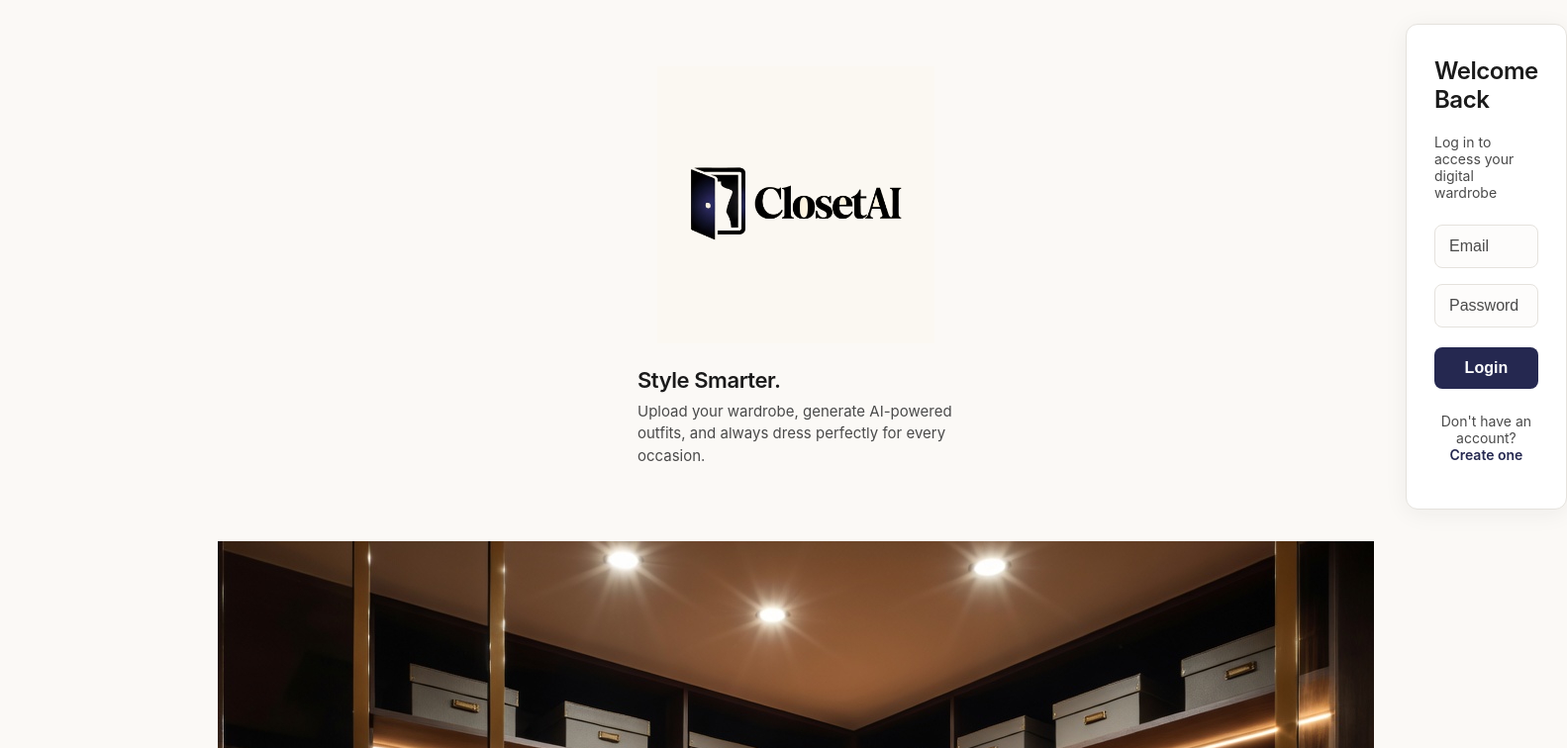
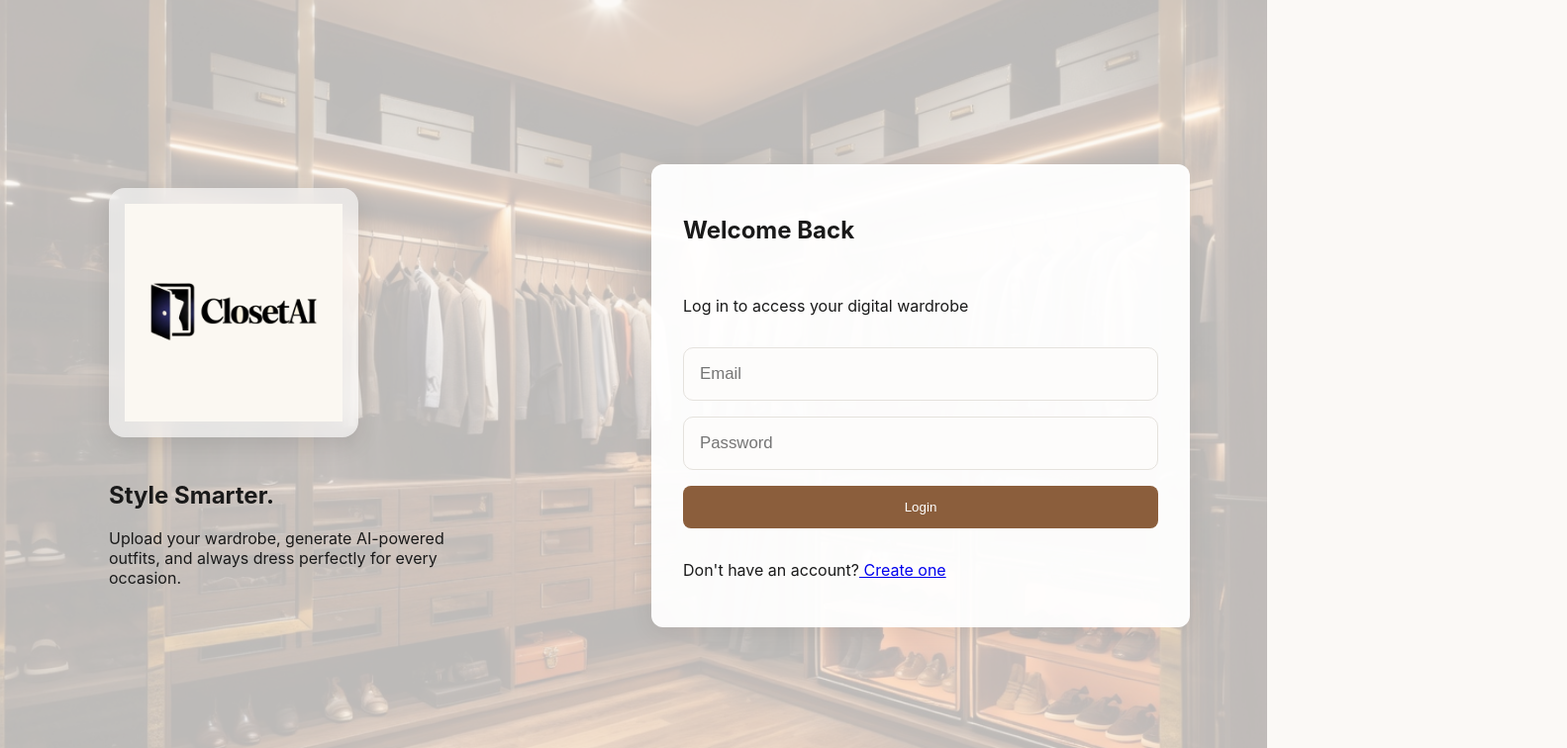
Before and after one commit to ENSF-400-Group-12/ENSF400_Group12_A4, a React (Create React App) app in the folder frontend/: page / in a window 1280 px wide. Shown: the top 756 px of the page at 99% size, 1583 px wide, since content can reach past the window. Built offline with nearby package versions, Linux system fonts and the light colour scheme; no server answers.

Commit message:
Fix login UI layout and styling

```diff
--- a/frontend/src/pages/Login.jsx
+++ b/frontend/src/pages/Login.jsx
@@ -22,6 +22,7 @@ function Login() {
   async function handleSubmit(e) {
     e.preventDefault();
     setError("");
+
     if (!email.trim()) {
       setError("Email is required.");
       return;
@@ -30,6 +31,7 @@ function Login() {
       setError("Password is required.");
       return;
     }
+
     setLoading(true);
     try {
       await login(email.trim(), password);
@@ -44,7 +46,7 @@ function Login() {
   if (authLoading) {
     return (
       <div className="auth-theme auth-loading">
-        <div className="auth-loading-spinner" aria-hidden="true" />
+        <div className="auth-loading-spinner" />
         <p>Loading…</p>
       </div>
     );
@@ -52,6 +54,13 @@ function Login() {
 
   return (
     <div className="auth-theme login-page">
+
+      {/* Background */}
+      <div className="login-background">
+        <img src="/closetpic.png" alt="Closet wardrobe" />
+      </div>
+
+      {/* Left Side */}
       <div className="login-left">
         <div className="hero-text">
           <img
@@ -67,33 +76,37 @@ function Login() {
         </div>
       </div>
 
+      {/* Right Side */}
       <div className="login-right">
         <div className="login-card">
           <h2>Welcome Back</h2>
-          <p className="login-subtext">Log in to access your digital wardrobe</p>
+          <p className="login-subtext">
+            Log in to access your digital wardrobe
+          </p>
 
           <form onSubmit={handleSubmit} className="login-form" noValidate>
-            {error && <div className="form-error" role="alert">{error}</div>}
+            {error && (
+              <div className="form-error" role="alert">{error}</div>
+            )}
+
             <input
               type="email"
               placeholder="Email"
               className="input-field"
               value={email}
               onChange={(e) => setEmail(e.target.value)}
-              autoComplete="email"
               disabled={loading}
-              aria-invalid={!!error}
             />
+
             <input
               type="password"
               placeholder="Password"
               className="input-field"
               value={password}
               onChange={(e) => setPassword(e.target.value)}
-              autoComplete="current-password"
               disabled={loading}
-              aria-invalid={!!error}
             />
+
             <button
               type="submit"
               className="button-primary button-full"
@@ -108,27 +121,13 @@ function Login() {
             <Link to="/signup"> Create one</Link>
           </p>
         </div>
-
       </div>
-
-
-      {/* Background image */}
-      <div className="login-background">
-
-        <img
-          src="/closetpic.png"
-          alt="Closet wardrobe"
-        />
-
-      </div>
-
 
       {/* Footer */}
       <div className="login-footer">
         ENSF 400 — Group 12 Project
       </div>
 
-      <div className="login-footer">ENSF 400 — Group 12 Project</div>
     </div>
   );
 }
--- a/frontend/src/styles/main.css
+++ b/frontend/src/styles/main.css
@@ -143,216 +143,123 @@ body {
 
 .auth-theme.login-page {
   display: grid;
-  grid-template-columns: 1fr 1fr;
+  grid-template-columns: 1fr 700px;
   min-height: 100vh;
-  align-items: center;
-  justify-items: center;
-  gap: 32px;
-  padding: 24px 20px 40px;
   position: relative;
   background: var(--auth-bg);
-  max-width: 880px;
-  margin: 0 auto;
+}
+/* Inputs (login + signup) */
+.auth-theme .input-field {
+  width: 100%;
+  padding: 16px 16px;
+  border-radius: 10px;
+  border: 1px solid var(--auth-border);
+  font-size: 1.05rem;
+  background: var(--auth-input-bg);
+  color: var(--auth-text);
   box-sizing: border-box;
 }
 
-@media (max-width: 900px) {
-  .auth-theme.login-page {
-    grid-template-columns: 1fr;
-    justify-items: stretch;
-    padding: 24px 16px 36px;
-    gap: 28px;
-  }
+/* Focus effect */
+.auth-theme .input-field:focus {
+  outline: none;
+  border-color: var(--auth-accent);
+  box-shadow: 0 0 0 3px rgba(0, 123, 255, 0.15);
 }
 
+/* Background */
+.login-background {
+  position: absolute;
+  inset: 0;
+  z-index: 0;
+  overflow: hidden;
+}
+
+.login-background img {
+  width: 100%;
+  height: 100%;
+  object-fit: cover;
+  opacity: 0.25;
+}
+
+/* Ensure content sits above background */
+.login-left,
+.login-right {
+  position: relative;
+  z-index: 1;
+}
+
+/* Left side */
 .login-left {
-  padding: 0;
   display: flex;
   align-items: center;
   justify-content: center;
-  width: 100%;
-  min-height: 0;
+  padding: 40px;
 }
 
-.auth-theme.login-page .hero-text {
-  display: flex;
-  flex-direction: column;
-  gap: 0;
-  max-width: 320px;
-  width: 100%;
+.hero-text {
+  max-width: 360px;
 }
 
+/* Logo */
 .auth-logo {
-  display: block;
-  height: 200px;
-  width: auto;
-  max-width: 100%;
-  margin-bottom: 24px;
-  object-fit: contain;
+  height: 220px;
+  margin-bottom: 20px;
+  padding: 16px;
+  background: rgba(255,255,255,0.6);
+  border-radius: 16px;
+  backdrop-filter: blur(10px);
+  box-shadow: 0 8px 24px rgba(0,0,0,0.1);
 }
 
-@media (min-width: 901px) {
-  .auth-theme.login-page .auth-logo {
-    height: 280px;
-  }
+/* Right side */
+.login-right {
+  display: flex;
+  align-items: center;
+  justify-content: center;
+  padding: 40px;
 }
 
-.auth-logo-inline {
-  margin-bottom: 20px;
-  height: 72px;
-}
-
-@media (min-width: 601px) {
-  .auth-theme .auth-logo-inline {
-    height: 88px;
-  }
-}
-
-.auth-theme .hero-heading {
-  font-size: 1.375rem;
-  font-weight: 600;
-  margin: 0 0 8px;
-  color: var(--auth-text);
-  letter-spacing: -0.02em;
-}
-
-.auth-theme .site-description {
-  max-width: 100%;
-  margin: 0;
-  font-size: 0.9375rem;
-  line-height: 1.5;
-  color: var(--auth-text-muted);
-}
-
-.login-right {
-  display: flex;
-  justify-content: center;
-  align-items: center;
-  width: 100%;
-}
-
-.auth-theme .login-card {
-  background: var(--auth-bg-card);
-  padding: 32px 28px;
+/* Login card */
+.login-card {
+  background: rgba(255, 255, 255, 0.95);
+  padding: 32px;
   border-radius: 12px;
   width: 100%;
-  max-width: 340px;
-  box-shadow: 0 4px 24px rgba(26, 26, 26, 0.06);
-  border: 1px solid var(--auth-border);
+  max-width: 480px;
+  box-shadow: 0 4px 24px rgba(0,0,0,0.08);
   display: flex;
   flex-direction: column;
   gap: 16px;
 }
 
-.auth-theme .login-card h2 {
-  font-size: 1.5rem;
-  font-weight: 600;
-  margin: 0 0 4px;
-  color: var(--auth-text);
-  letter-spacing: -0.02em;
-}
-
-.auth-theme .login-subtext {
-  font-size: 0.875rem;
-  color: var(--auth-text-muted);
-  margin: 0 0 8px;
-}
-
-/* Auth form inputs (login + signup) */
-.auth-theme .input-field {
-  width: 100%;
-  padding: 12px 14px;
-  border-radius: 8px;
-  border: 1px solid var(--auth-border);
-  font-size: 1rem;
-  background: var(--auth-input-bg);
-  color: var(--auth-text);
-  transition: border-color 0.2s ease, box-shadow 0.2s ease;
-  box-sizing: border-box;
-}
-
-.auth-theme .input-field::placeholder {
-  color: var(--auth-text-muted);
-}
-
-.auth-theme .input-field:focus {
-  outline: none;
-  border-color: var(--auth-accent);
-  box-shadow: 0 0 0 3px var(--auth-focus-ring);
-}
-
-.auth-theme .input-field[aria-invalid="true"] {
-  border-color: var(--auth-error-text);
-}
-
-/* Auth primary button */
-.auth-theme .button-primary {
-  background: var(--auth-accent);
-  color: #FFFFFF;
-  border: none;
-  padding: 12px 20px;
-  border-radius: 8px;
-  font-size: 1rem;
-  font-weight: 600;
-  cursor: pointer;
-  transition: background-color 0.2s ease;
-}
-
-.auth-theme .button-primary:hover:not(:disabled) {
-  background: var(--auth-accent-hover);
-}
-
-.auth-theme .button-primary:disabled {
-  opacity: 0.7;
-  cursor: not-allowed;
-}
-
-.auth-theme .signup-text {
-  margin-top: 8px;
-  font-size: 0.875rem;
-  text-align: center;
-  color: var(--auth-text-muted);
-}
-
-.auth-theme .signup-text a {
-  color: var(--auth-accent);
-  font-weight: 600;
-  text-decoration: none;
-}
-
-.auth-theme .signup-text a:hover {
-  text-decoration: underline;
-}
-
-.auth-theme .form-error {
-  padding: 10px 12px;
-  border-radius: 8px;
-  background: var(--auth-error-bg);
-  color: var(--auth-error-text);
-  font-size: 0.875rem;
-}
-
-.auth-theme .button-full {
-  width: 100%;
-  margin-top: 4px;
-}
-
-.login-form,
-.signup-form {
+/* Form */
+.login-form {
   display: flex;
   flex-direction: column;
   gap: 16px;
 }
 
+/* Footer */
 .login-footer {
   position: absolute;
   bottom: 16px;
   left: 50%;
   transform: translateX(-50%);
-  font-size: 0.8125rem;
+  font-size: 0.8rem;
   color: var(--auth-text-muted);
 }
 
+/* Responsive */
+@media (max-width: 900px) {
+  .auth-theme.login-page {
+    grid-template-columns: 1fr;
+  }
+
+  .login-left {
+    display: none;
+  }
+}
 /* ---------------- SIGNUP PAGE ---------------- */
 
 .auth-theme.signup-page {
```
